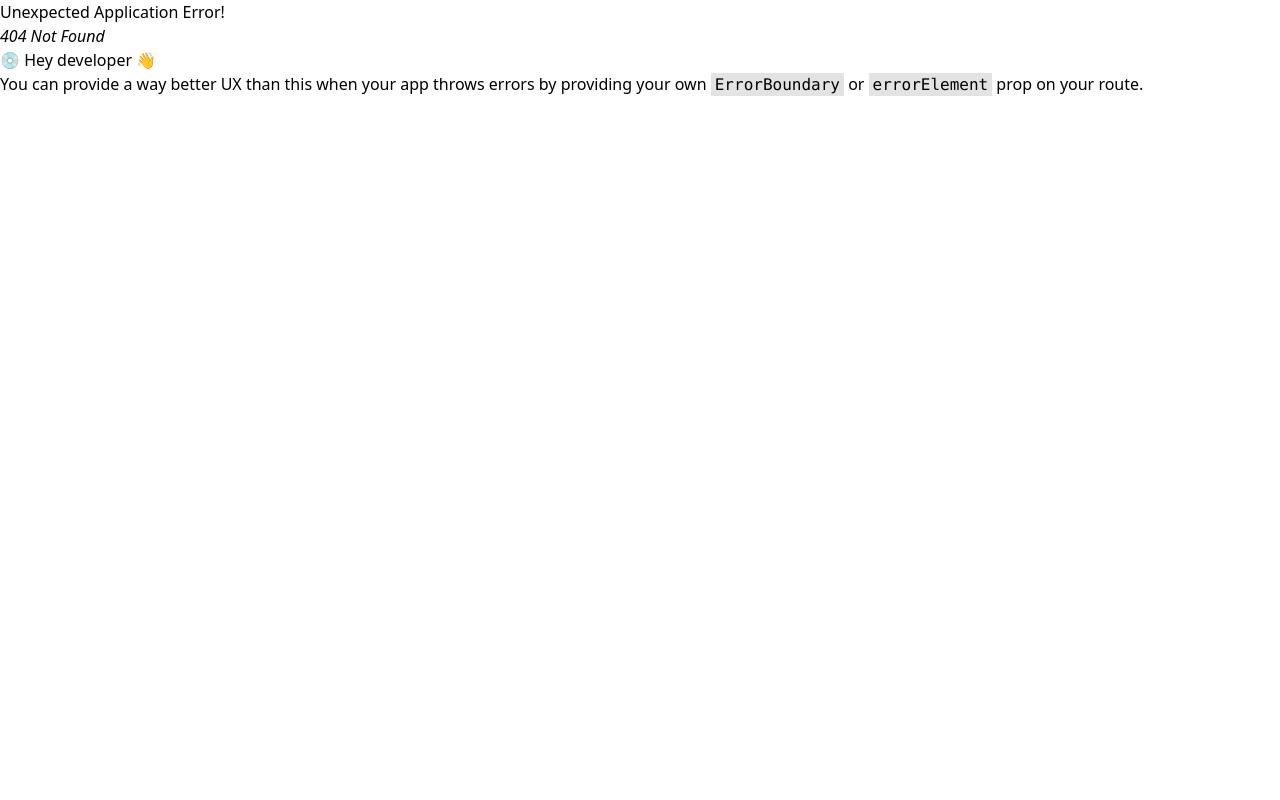
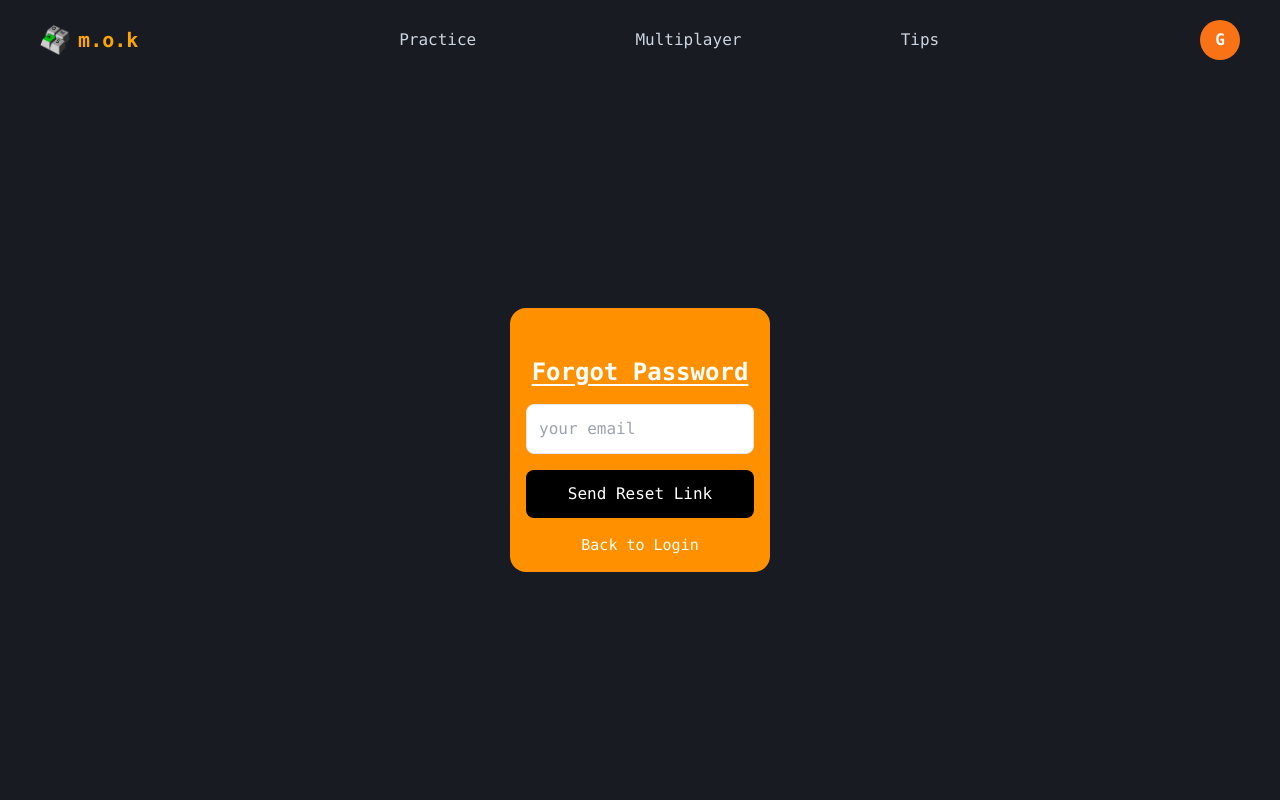
Before and after one commit to RudraNarayan94/MOK-frontend, a React (Vite) app: page /forgot-password in a window 1280 px wide. Before the commit this address had no page. Shown: the top 800 px of the page. Built offline with nearby package versions, Linux system fonts and the light colour scheme.

Commit message:
Imple: reset password through email

```diff
--- a/src/components/login/LoginForm.jsx
+++ b/src/components/login/LoginForm.jsx
@@ -53,7 +53,7 @@ const LoginForm = () => {
 
       setMessage({ type: "success", text: "Login successful!" });
       dispatch({ type: "RESET" });
-      navigate("/profile");
+      navigate("/dashboard");
     } catch (err) {
       const msg =
         err?.errors?.general?.[0] ||
--- /dev/null
+++ b/src/pages/ForgotPassword.jsx
@@ -0,0 +1,11 @@
+import ForgotPasswordForm from "../components/ForgotPasswordForm";
+
+function ForgotPassword() {
+  return (
+    <div className="min-h-[90vh] w-full bg-[var(--bg)] font-mono text-white flex items-center justify-center">
+      <ForgotPasswordForm />
+    </div>
+  );
+}
+
+export default ForgotPassword;
--- /dev/null
+++ b/src/pages/ResetPassword.jsx
@@ -0,0 +1,11 @@
+import ResetPasswordForm from "../components/ResetPasswordForm";
+
+function ResetPassword() {
+  return (
+    <div className="min-h-[90vh] w-full bg-[var(--bg)] font-mono text-white flex items-center justify-center">
+      <ResetPasswordForm />
+    </div>
+  );
+}
+
+export default ResetPassword;
--- a/src/routes/Router.jsx
+++ b/src/routes/Router.jsx
@@ -3,10 +3,12 @@ import App from "../App.jsx";
 import Home from "../pages/Home.jsx";
 import Practice from "../pages/Practice.jsx";
 import SignUp from "../pages/SignUp.jsx";
+import Login from "../pages/Login.jsx";
+import ForgotPassword from "../pages/ForgotPassword.jsx";
+import ResetPassword from "../pages/ResetPassword.jsx";
 import Multiplayer from "../pages/Multiplayer.jsx";
+import MultiplayerHome from "../pages/MultiplayerHome.jsx";
 import CreateRoom from "../pages/CreateRoom.jsx";
-import Login from "../pages/Login.jsx";
-import MultiplayerHome from "../pages/MultiplayerHome.jsx";
 import Dashboard from "../pages/Dashboard.jsx";
 
 const router = createBrowserRouter([
@@ -14,40 +16,21 @@ const router = createBrowserRouter([
     path: "/",
     element: <App />,
     children: [
-      {
-        index: true,
-        element: <Home />,
-      },
-      {
-        path: "practice",
-        element: <Practice />,
-      },
-      {
-        path: "signup",
-        element: <SignUp />,
-      },
+      { index: true, element: <Home /> },
+      { path: "practice", element: <Practice /> },
+      { path: "signup", element: <SignUp /> },
+      { path: "login", element: <Login /> },
+      { path: "forgot-password", element: <ForgotPassword /> },
+      { path: "reset/:uid/:token", element: <ResetPassword /> },
       {
         path: "multiplayer",
         element: <Multiplayer />,
         children: [
-          {
-            index:true,
-            element: <MultiplayerHome />
-          },
-          {
-            path: 'create',
-            element: <CreateRoom />
-          }
-        ]
+          { index: true, element: <MultiplayerHome /> },
+          { path: "create", element: <CreateRoom /> },
+        ],
       },
-      {
-        path: "login",
-        element: <Login />,
-      },
-      {
-        path: "dashboard",
-        element: <Dashboard />,
-      },
+      { path: "dashboard", element: <Dashboard /> },
     ],
   },
 ]);
--- a/src/services/authService.js
+++ b/src/services/authService.js
@@ -98,11 +98,11 @@ const authService = {
     }
   },
   sendPasswordResetEmail: async (email) => {
-    return axios.post(`${API}/send_reset_password_email/`, { email });
+    return axios.post(`${API_BASE_URL}/send_reset_password_email/`, { email });
   },
 
   resetPassword: async ({ uid, token, password, password2 }) => {
-    return axios.post(`${API}/reset_password/${uid}/${token}/`, {
+    return axios.post(`${API_BASE_URL}/reset_password/${uid}/${token}/`, {
       password,
       password2,
     });
```
